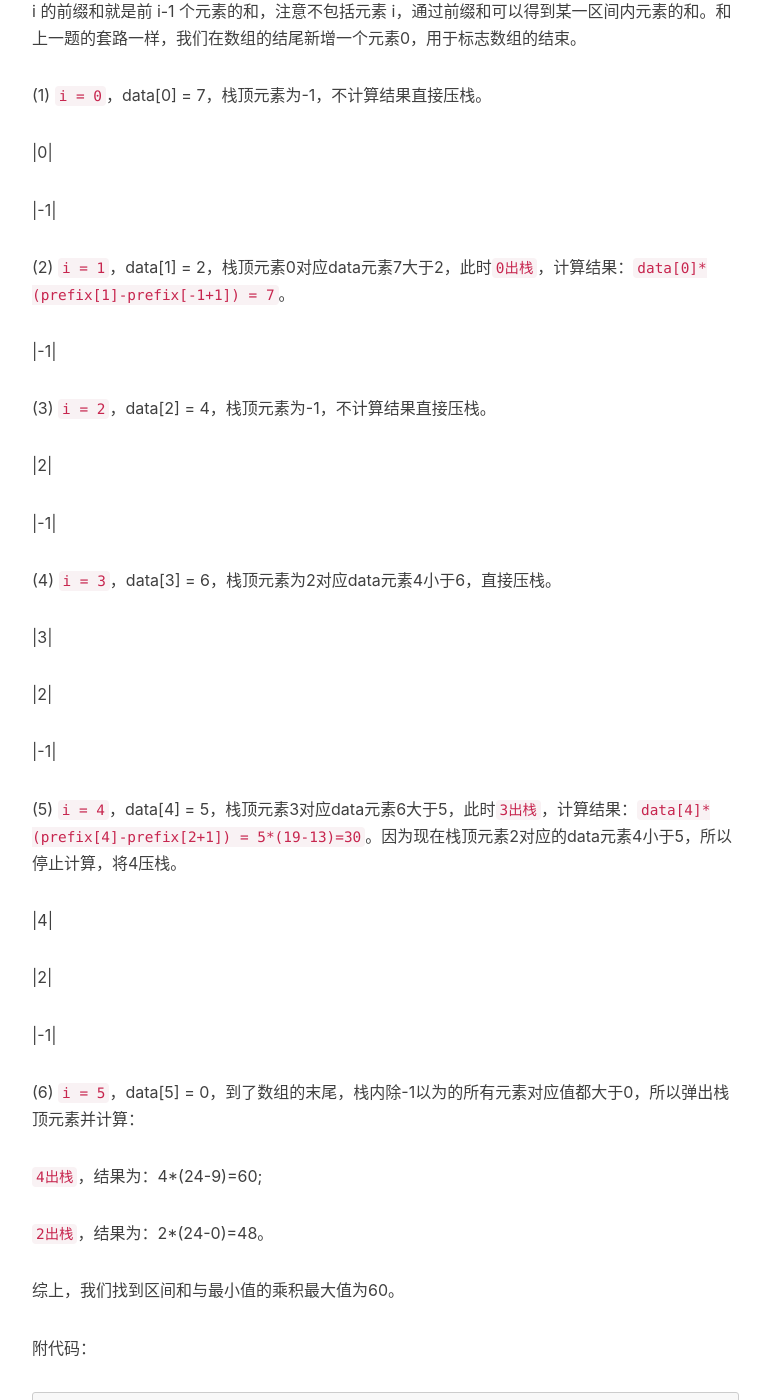
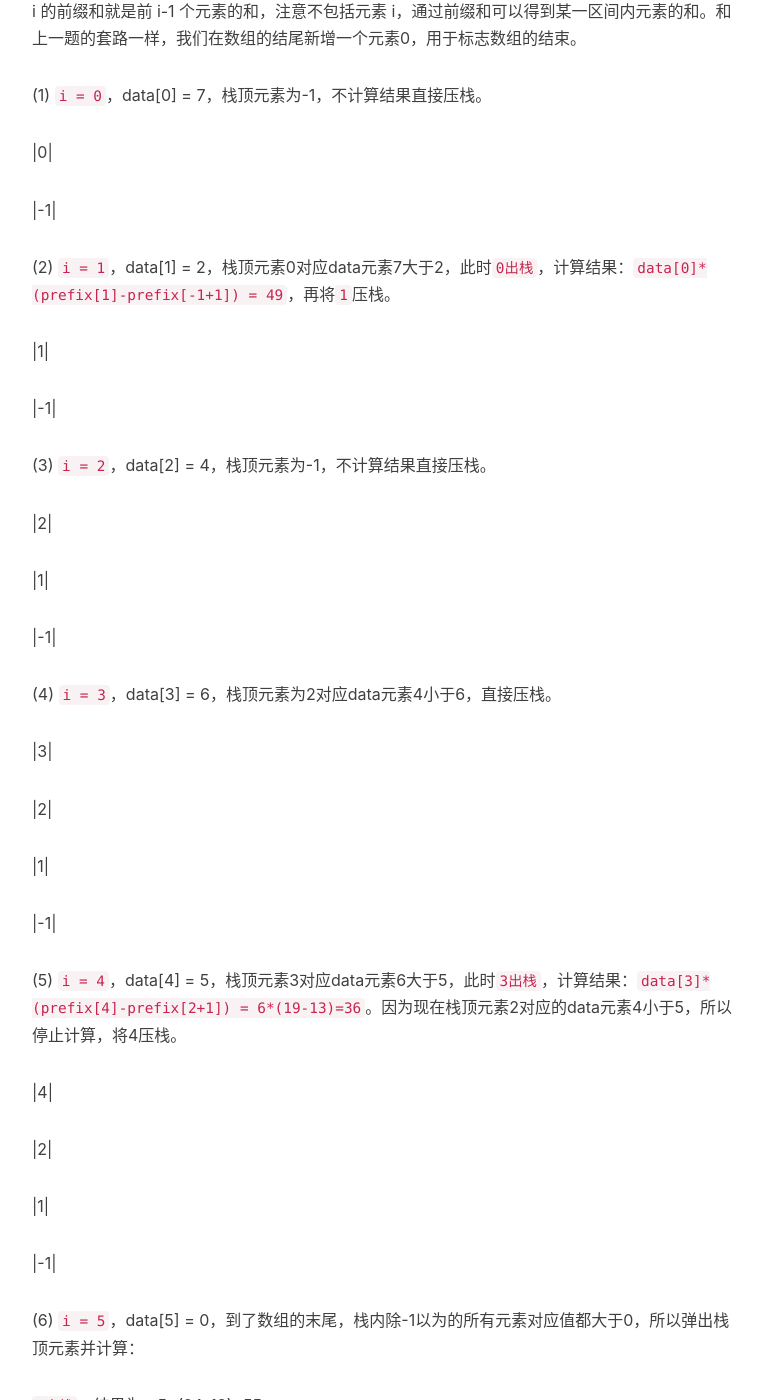
Before and after one commit to faushine/faushine.github.io, a Jekyll site: the page built from _posts/2019-09-03-Monotone-Stack.md, in a window 1280 px wide and 1400 px high, scrolled down 9841 px. Shown: the whole window, without its empty margins (233-1003 px from the left). Built offline with Jekyll 4.4.1, drawn with Linux system fonts in a browser that asks for light colours; nearby versions of some CDN libraries; comment, search, counter and statistics services are not loaded; some of the changed text lies outside the part shown.

Commit message:
revise post

````diff
--- a/_posts/2019-09-03-Monotone-Stack.md
+++ b/_posts/2019-09-03-Monotone-Stack.md
@@ -201,11 +201,9 @@ public class LargestRectangleinHistogram {
 
 ![alt text](/img/in-post/2019-09-03/tencent.png)
 
-<!-- <img src="/img/in-post/2019-09-03/tencent.jpg" height="300px" width="300px"> -->
 
 
 ![alt text](/img/in-post/2019-09-03/tencent1.png)
-<!-- <img src="/img/in-post/2019-09-03/tencent1.jpg" height="300px" width="300px"> -->
 
 ---
 
@@ -228,7 +226,6 @@ data.add(0);
 ```
 
 ![alt text](/img/in-post/2019-09-03/01.jpg)
-<!-- <img src="/img/in-post/2019-09-03/01.jpg" height="500px" width="100px"> -->
 
 i 的前缀和就是前 i-1 个元素的和，注意不包括元素 i，通过前缀和可以得到某一区间内元素的和。和上一题的套路一样，我们在数组的结尾新增一个元素0，用于标志数组的结束。
 
@@ -238,13 +235,17 @@ i 的前缀和就是前 i-1 个元素的和，注意不包括元素 i，通过
 
 \|-1\|
 
-(2) `i = 1`，data[1] = 2，栈顶元素0对应data元素7大于2，此时`0出栈`，计算结果：`data[0]*(prefix[1]-prefix[-1+1]) = 7`。
+(2) `i = 1`，data[1] = 2，栈顶元素0对应data元素7大于2，此时`0出栈`，计算结果：`data[0]*(prefix[1]-prefix[-1+1]) = 49`，再将`1`压栈。
+
+\|1\|
 
 \|-1\|
 
 (3) `i = 2`，data[2] = 4，栈顶元素为-1，不计算结果直接压栈。
 
 \|2\|
+
+\|1\|
 
 \|-1\|
 
@@ -254,21 +255,27 @@ i 的前缀和就是前 i-1 个元素的和，注意不包括元素 i，通过
 
 \|2\|
 
+\|1\|
+
 \|-1\|
 
-(5) `i = 4`，data[4] = 5，栈顶元素3对应data元素6大于5，此时`3出栈`，计算结果：`data[4]*(prefix[4]-prefix[2+1]) = 5*(19-13)=30`。因为现在栈顶元素2对应的data元素4小于5，所以停止计算，将4压栈。
+(5) `i = 4`，data[4] = 5，栈顶元素3对应data元素6大于5，此时`3出栈`，计算结果：`data[3]*(prefix[4]-prefix[2+1]) = 6*(19-13)=36`。因为现在栈顶元素2对应的data元素4小于5，所以停止计算，将4压栈。
 
 \|4\|
 
 \|2\|
 
+\|1\|
+
 \|-1\|
 
 (6) `i = 5`，data[5] = 0，到了数组的末尾，栈内除-1以为的所有元素对应值都大于0，所以弹出栈顶元素并计算：
 
-`4出栈`，结果为：4*(24-9)=60;
+`4出栈`，结果为：5*(24-13)=55;
 
-`2出栈`，结果为：2*(24-0)=48。
+`2出栈`，结果为：4*(24-9)=60。
+
+`1出栈`，结果为：2*(24-0)=48。
 
 综上，我们找到区间和与最小值的乘积最大值为60。
 
````
